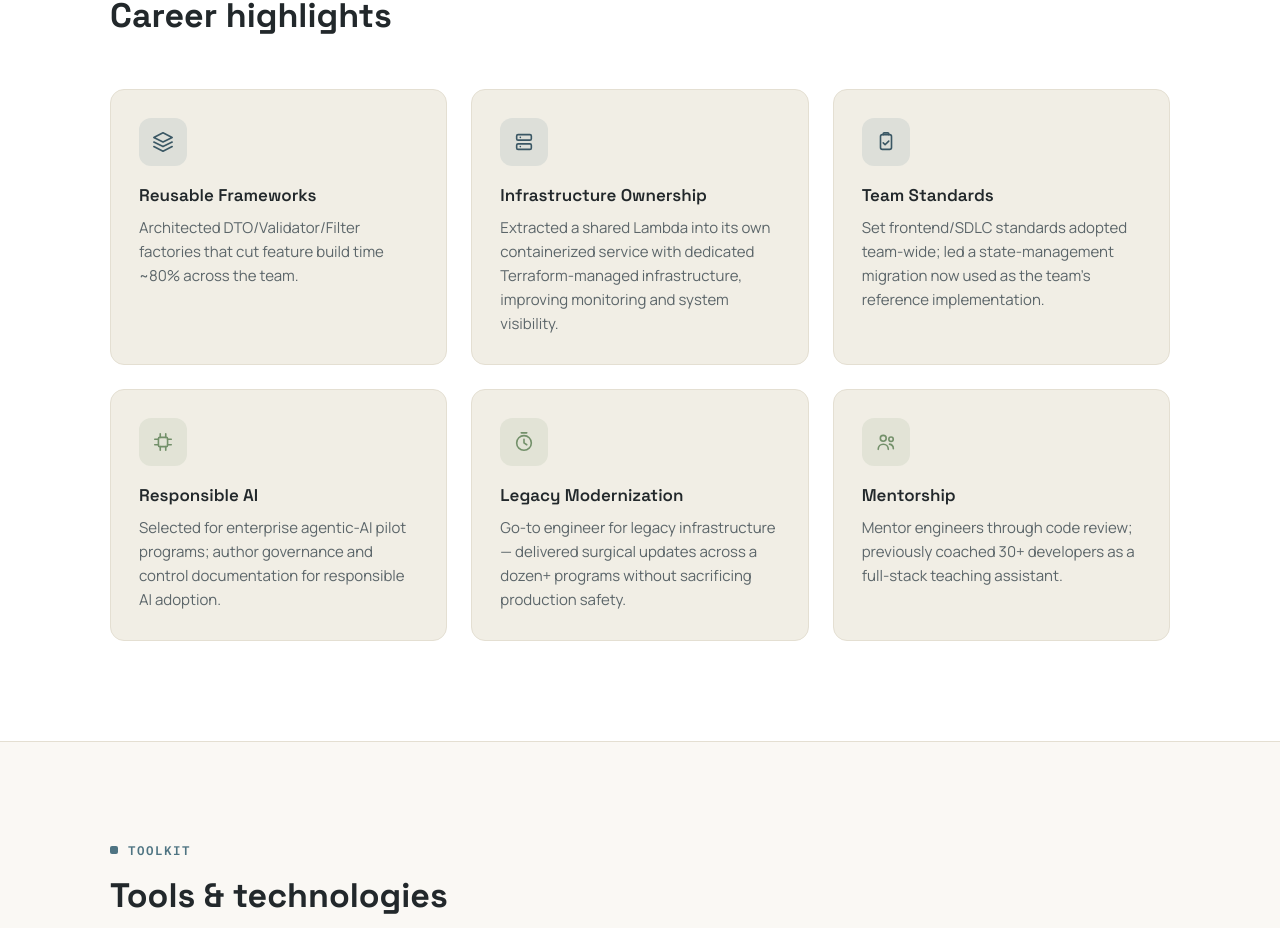
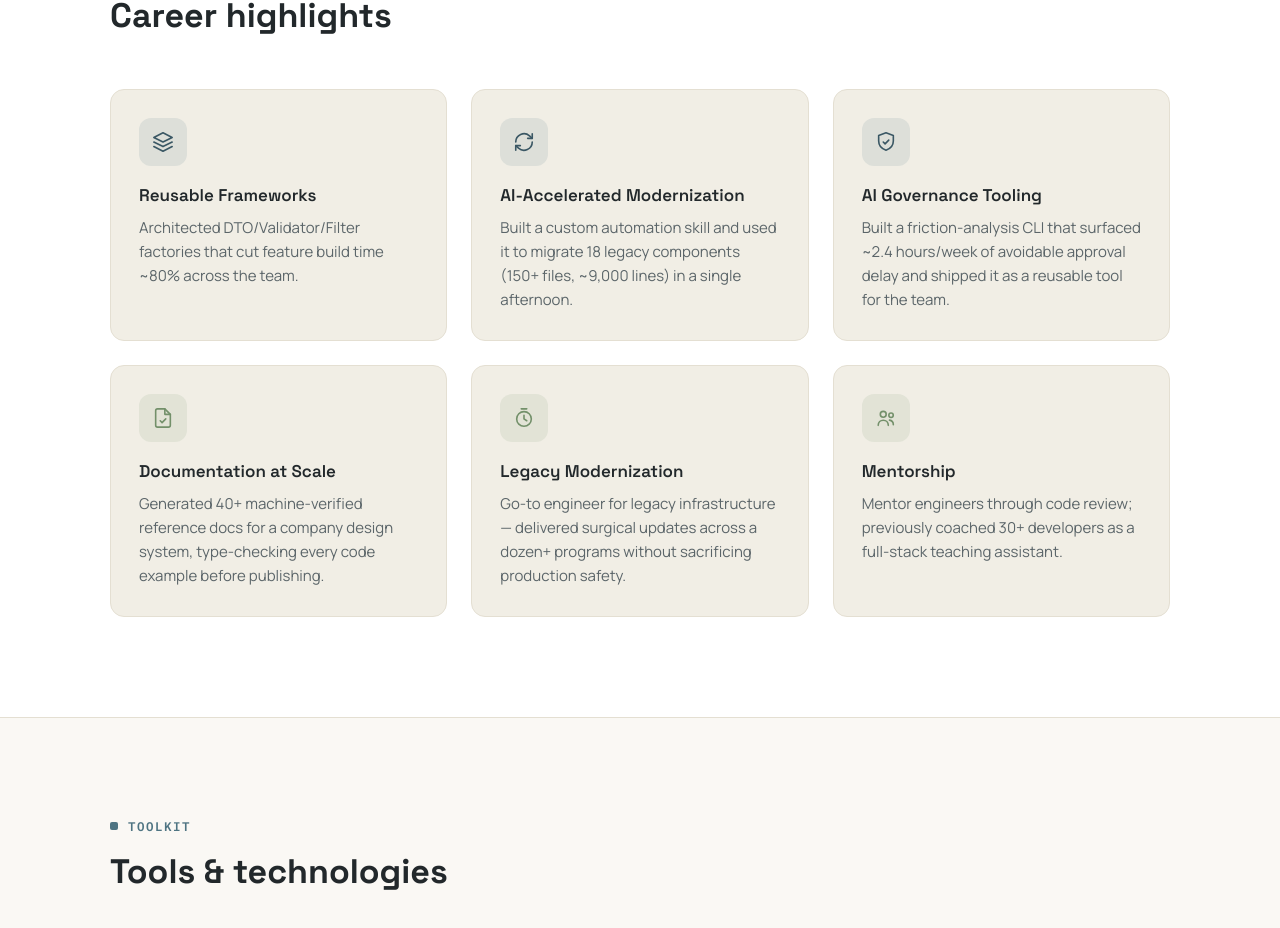
Before and after one commit to a-thread/my-portfolio, a React (Vite) app: page / in a window 1280 px wide. Shown: the part 959-1887 px from the top of the page. Built offline with nearby package versions, Linux system fonts and the light colour scheme.

Commit message:
refactor: updating higlights to reflect recent achievements

```diff
--- a/src/home/components/Highlights/data.tsx
+++ b/src/home/components/Highlights/data.tsx
@@ -28,10 +28,11 @@ export const highlights: Highlight[] = [
       </svg>
     ),
   },
+  // Source: 8.20.26 Weekly Summary
   {
-    title: "Infrastructure Ownership",
+    title: "AI-Accelerated Modernization",
     description:
-      "Extracted a shared Lambda into its own containerized service with dedicated Terraform-managed infrastructure, improving monitoring and system visibility.",
+      "Built a custom automation skill and used it to migrate 18 legacy components (150+ files, ~9,000 lines) in a single afternoon.",
     tint: "teal",
     icon: (
       <svg
@@ -44,16 +45,18 @@ export const highlights: Highlight[] = [
         strokeLinecap="round"
         strokeLinejoin="round"
       >
-        <rect x="4" y="4" width="16" height="6" rx="1.5" />
-        <rect x="4" y="14" width="16" height="6" rx="1.5" />
-        <path d="M8 7h.01M8 17h.01" />
+        <path d="M3 12a9 9 0 0 1 15-6.7L21 8" />
+        <path d="M21 3v5h-5" />
+        <path d="M21 12a9 9 0 0 1-15 6.7L3 16" />
+        <path d="M3 21v-5h5" />
       </svg>
     ),
   },
+  // Source: 8.31.26 Weekly Summary
   {
-    title: "Team Standards",
+    title: "AI Governance Tooling",
     description:
-      "Set frontend/SDLC standards adopted team-wide; led a state-management migration now used as the team's reference implementation.",
+      "Built a friction-analysis CLI that surfaced ~2.4 hours/week of avoidable approval delay and shipped it as a reusable tool for the team.",
     tint: "teal",
     icon: (
       <svg
@@ -66,16 +69,16 @@ export const highlights: Highlight[] = [
         strokeLinecap="round"
         strokeLinejoin="round"
       >
-        <rect x="6" y="4" width="12" height="16" rx="2" />
-        <path d="M9 4V3a1 1 0 0 1 1-1h4a1 1 0 0 1 1 1v1" />
-        <path d="m9 13 2 2 4-4" />
+        <path d="M12 2 4 5v6c0 5 3.5 8.5 8 10 4.5-1.5 8-5 8-10V5l-8-3Z" />
+        <path d="m9 12 2 2 4-4" />
       </svg>
     ),
   },
+  // Source: 8.20.26 Weekly Summary
   {
-    title: "Responsible AI",
+    title: "Documentation at Scale",
     description:
-      "Selected for enterprise agentic-AI pilot programs; author governance and control documentation for responsible AI adoption.",
+      "Generated 40+ machine-verified reference docs for a company design system, type-checking every code example before publishing.",
     tint: "sage",
     icon: (
       <svg
@@ -88,8 +91,9 @@ export const highlights: Highlight[] = [
         strokeLinecap="round"
         strokeLinejoin="round"
       >
-        <rect x="7" y="7" width="10" height="10" rx="1.5" />
-        <path d="M9 7V3M15 7V3M9 21v-4M15 21v-4M3 9h4M3 15h4M17 9h4M17 15h4" />
+        <path d="M14 2H6a2 2 0 0 0-2 2v16a2 2 0 0 0 2 2h12a2 2 0 0 0 2-2V8l-6-6Z" />
+        <path d="M14 2v6h6" />
+        <path d="m9 15 2 2 4-4" />
       </svg>
     ),
   },
```
